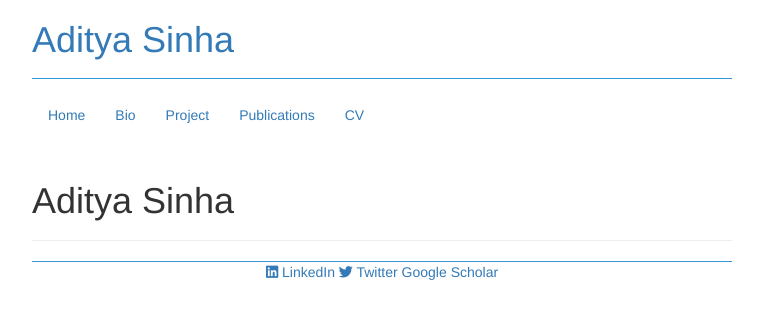
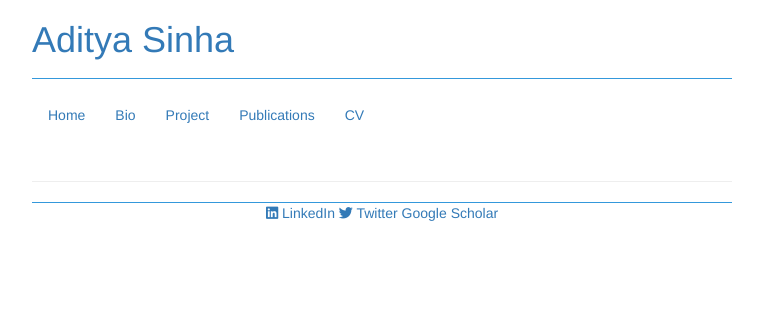
Before and after one commit to adityasinha379/adityasinha379.github.io, a Jekyll site: the page built from cv/index.html, in a window 1280 px wide. Shown: the top 319 px of the page, without its empty margins (258-1021 px from the left). Built offline with Jekyll 4.4.1, drawn with Linux system fonts in a browser that asks for light colours; nearby versions of some CDN libraries.

Commit message:
Update default.html

```diff
--- a/_layouts/default.html
+++ b/_layouts/default.html
@@ -35,8 +35,7 @@
 
 </div>
 <div class="container">
-<h1>{{ page.title }}</h1>
-  <p>{{ content }}</p>
+{{ content }}
 	<hr/>
 </div>
 
```
